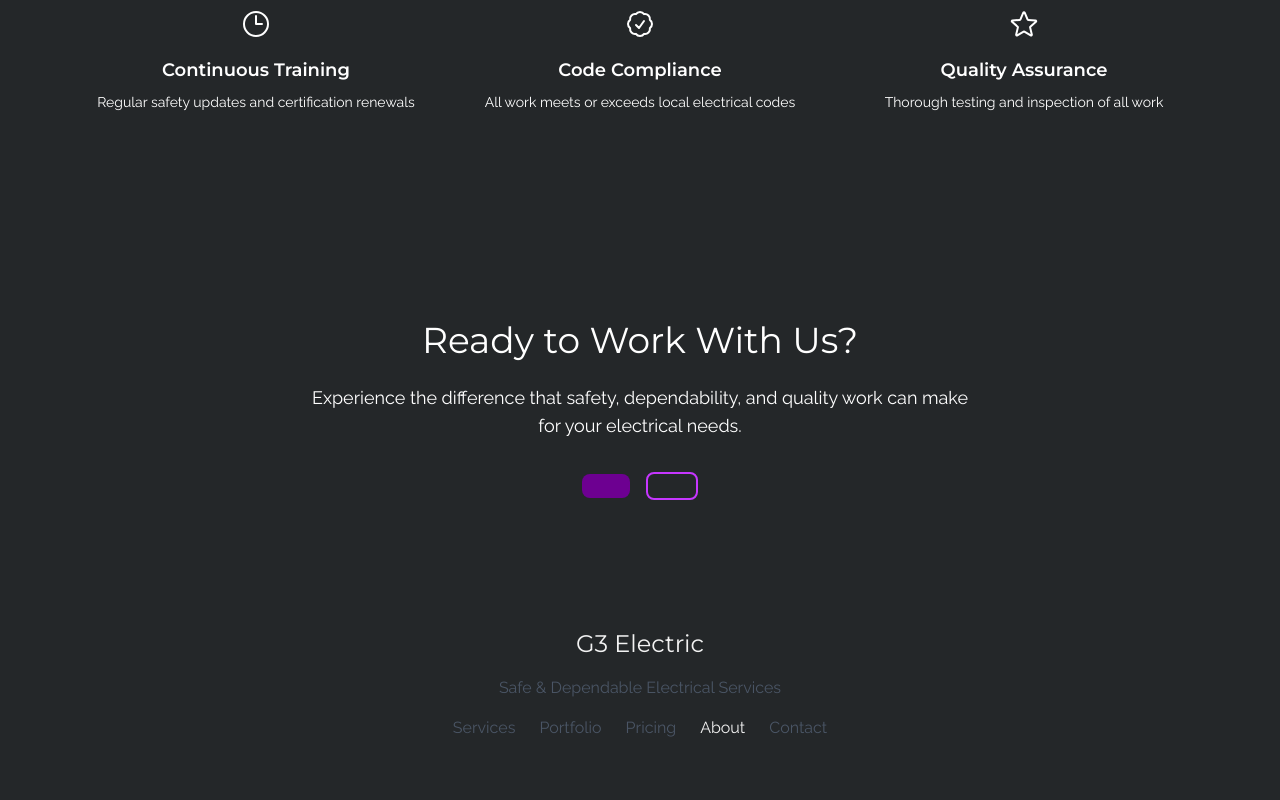
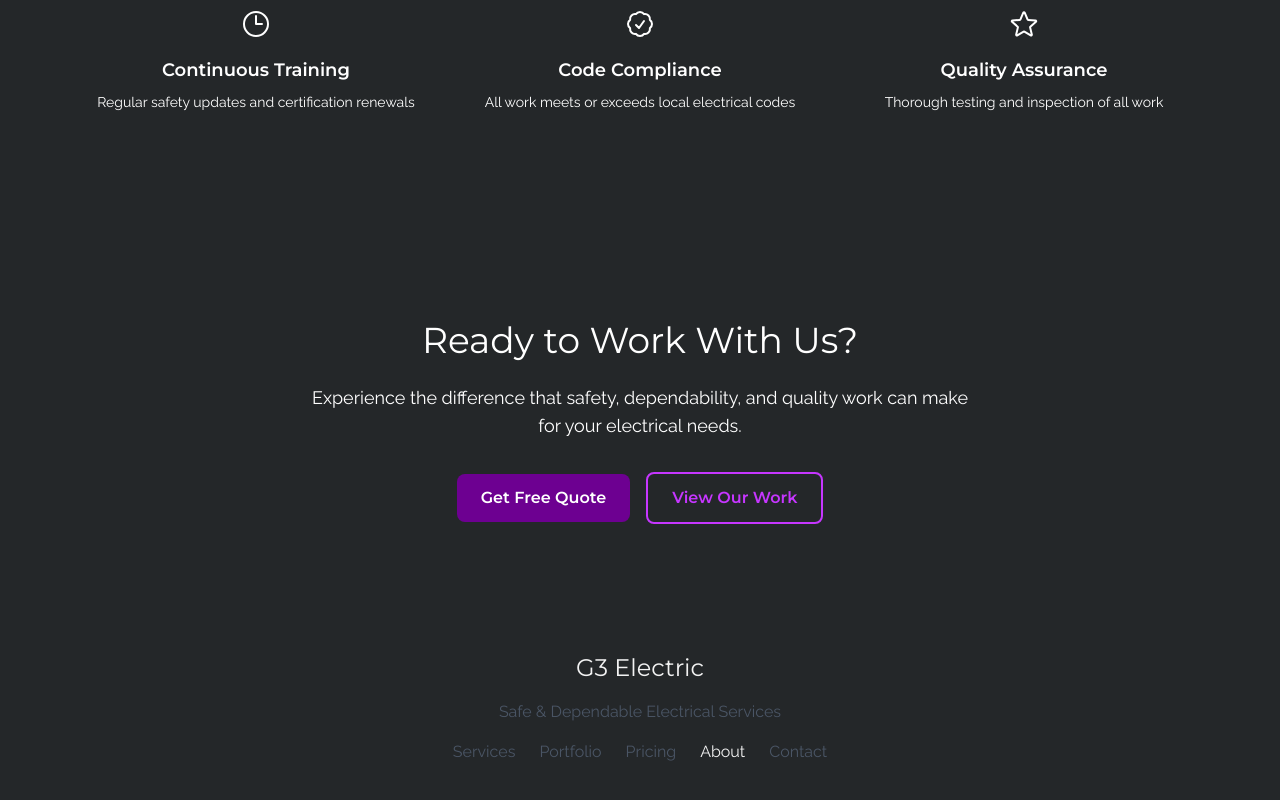
Before and after one commit to g3electricdsm-design/g3, a Next.js app: page /about in a window 1280 px wide. Shown: the part 2913-3713 px from the top of the page. Built offline with nearby package versions, Linux system fonts and the light colour scheme; a web font is replaced by a local one.

Commit message:
Fix TypeScript error in about page CTA buttons
- Replace dynamic content references with static text for CTA buttons
- Resolves build error with missing primaryButton/secondaryButton properties

```diff
--- a/src/app/about/page.tsx
+++ b/src/app/about/page.tsx
@@ -220,13 +220,13 @@ export default function About() {
               href="/contact"
               className="btn-primary w-full sm:w-auto text-sm sm:text-base"
             >
-              {content.cta.primaryButton}
+              Get Free Quote
             </Link>
             <Link
               href="/portfolio"
               className="btn-secondary border-white text-white hover:bg-white hover:text-purple w-full sm:w-auto text-sm sm:text-base"
             >
-              {content.cta.secondaryButton}
+              View Our Work
             </Link>
           </div>
         </div>
```
